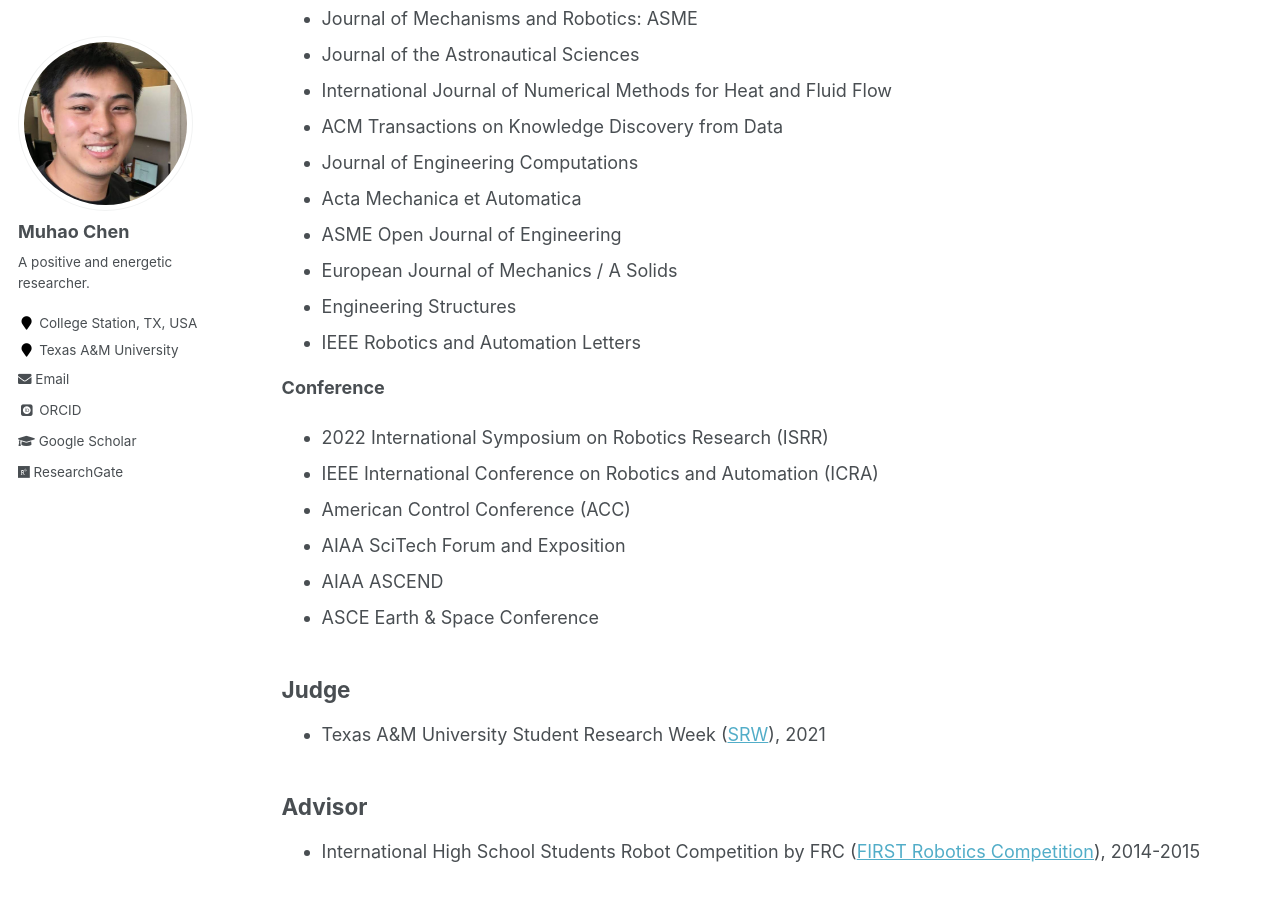
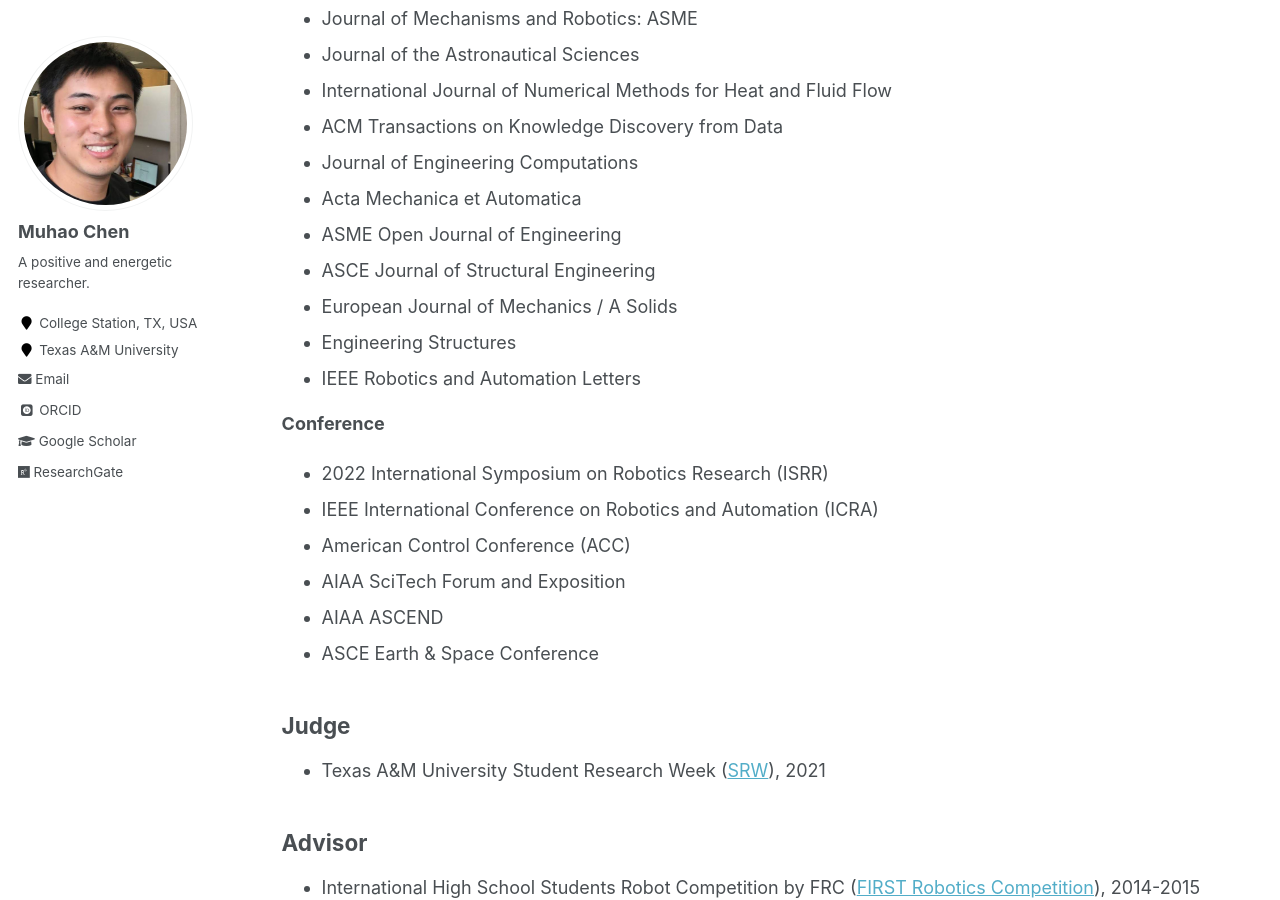
Before and after one commit to Muhao-Chen/muhao-chen.github.io, a Jekyll site: the page built from _pages/professional-activities.md, in a window 1280 px wide and 900 px high, scrolled down 1920 px. Built offline with Jekyll 4.4.1, drawn with Linux system fonts in a browser that asks for light colours; some web fonts are replaced.

Commit message:
Update professional-activities.md

```diff
--- a/_pages/professional-activities.md
+++ b/_pages/professional-activities.md
@@ -66,6 +66,7 @@ toc_max_header: 1
 * Journal of Engineering Computations
 * Acta Mechanica et Automatica
 * ASME Open Journal of Engineering
+* ASCE Journal of Structural Engineering
 * European Journal of Mechanics / A Solids
 * Engineering Structures
 * IEEE Robotics and Automation Letters
```
